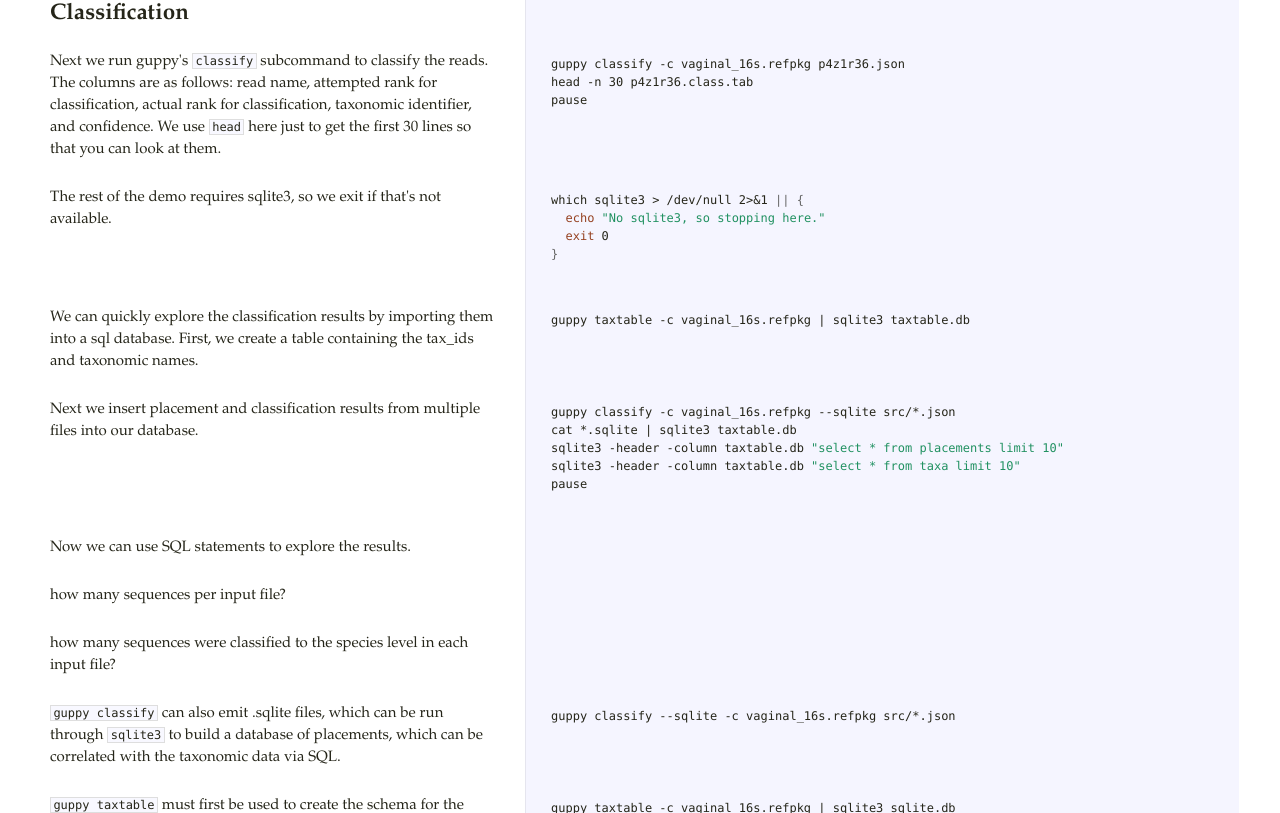
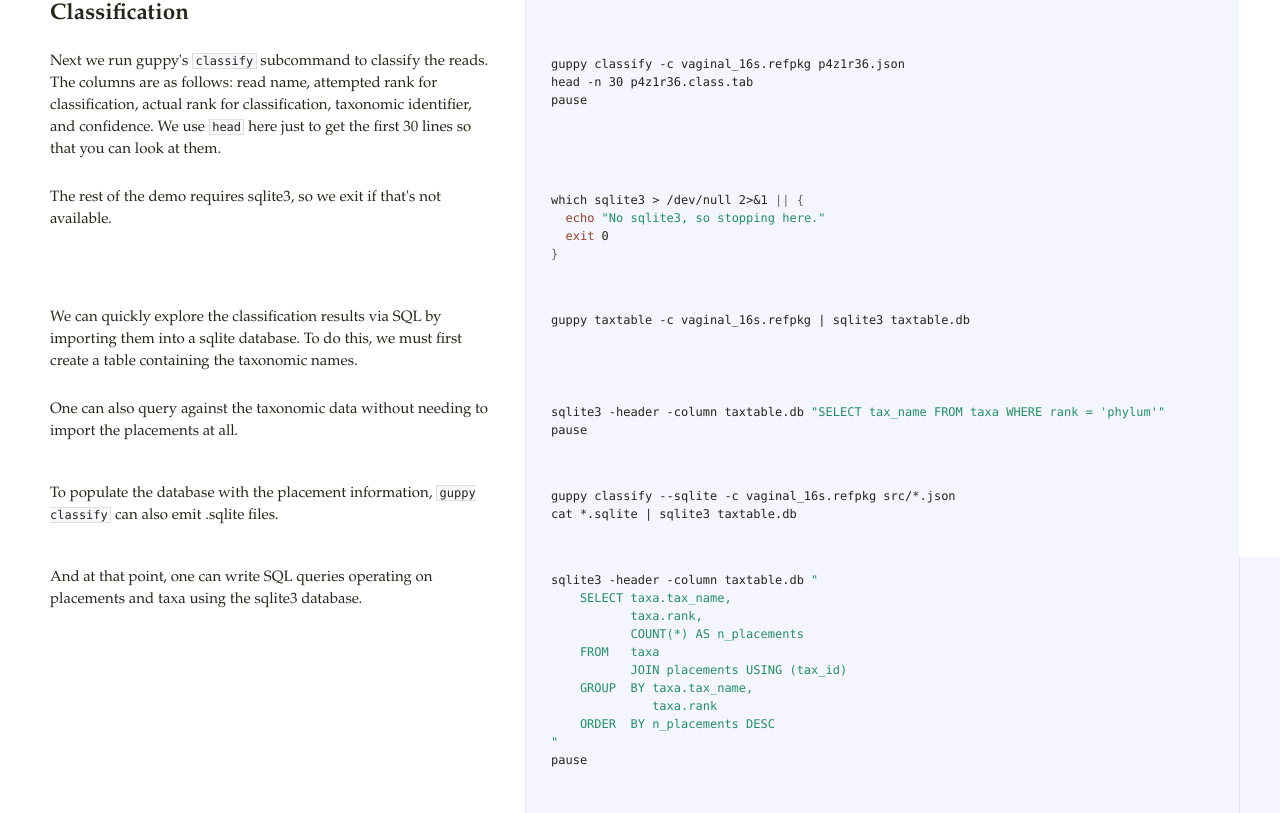
Before and after one commit to fhcrc/microbiome-demo, a plain HTML site: page pplacer_demo.html in a window 1280 px wide. Shown: the part 2594-3407 px from the top of the page. Drawn offline with Linux system fonts and the light colour scheme.

Commit message:
Changing around the sqlite documentation.
Does this need anything else? I feel like it's not verbose enough, but I'm also
not sure what could be added.

```diff
--- a/pplacer_demo.html
+++ b/pplacer_demo.html
@@ -103,8 +103,8 @@ reference alignment, and the anonymous argument, which contains the reads to
 be placed.</p>
 
 </td><td class=code><div class=highlight><pre>
-<span class="c">#pplacer -c vaginal_16s.refpkg src/p4z1r36.fasta</span>
-<span class="c">#pause</span>
+pplacer -c vaginal_16s.refpkg src/p4z1r36.fasta
+pause
 
 </pre></div></td></tr><tr><td class=docs>
 
@@ -268,75 +268,38 @@ which sqlite3 &gt; /dev/null 2&gt;&amp;1 <span class="o">||</span> <span class="
 
 </pre></div></td></tr><tr><td class=docs>
 
-<p>We can quickly explore the classification results by importing them
-into a sql database. First, we create a table containing the tax_ids
-and taxonomic names.</p>
+<p>We can quickly explore the classification results via SQL by importing them
+into a sqlite database. To do this, we must first create a table containing
+the taxonomic names.</p>
 
 </td><td class=code><div class=highlight><pre>
 guppy taxtable -c vaginal_16s.refpkg | sqlite3 taxtable.db
 
 </pre></div></td></tr><tr><td class=docs>
 
-<p>Next we insert placement and classification results from multiple
-files into our database.</p>
+<p>One can also query against the taxonomic data without needing to import the
+placements at all.</p>
 
 </td><td class=code><div class=highlight><pre>
-guppy classify -c vaginal_16s.refpkg --sqlite src/*.json
-cat *.sqlite | sqlite3 taxtable.db
-sqlite3 -header -column taxtable.db <span class="s2">&quot;select * from placements limit 10&quot;</span>
-sqlite3 -header -column taxtable.db <span class="s2">&quot;select * from taxa limit 10&quot;</span>
+sqlite3 -header -column taxtable.db <span class="s2">&quot;SELECT tax_name FROM taxa WHERE rank = &#39;phylum&#39;&quot;</span>
 pause
 
 </pre></div></td></tr><tr><td class=docs>
 
-<p>Now we can use SQL statements to explore the results.</p>
+<p>To populate the database with the placement information, <code>guppy classify</code> can
+also emit .sqlite files.</p>
 
 </td><td class=code><div class=highlight><pre>
+guppy classify --sqlite -c vaginal_16s.refpkg src/*.json
+cat *.sqlite | sqlite3 taxtable.db
 
 </pre></div></td></tr><tr><td class=docs>
 
-<p>how many sequences per input file?</p>
+<p>And at that point, one can write SQL queries operating on placements and taxa
+using the sqlite3 database.</p>
 
 </td><td class=code><div class=highlight><pre>
-
-</pre></div></td></tr><tr><td class=docs>
-
-<p>how many sequences were classified to the species level in each input file?</p>
-
-</td><td class=code><div class=highlight><pre>
-
-
-</pre></div></td></tr><tr><td class=docs>
-
-<p><code>guppy classify</code> can also emit .sqlite files, which can be run through
-<code>sqlite3</code> to build a database of placements, which can be correlated with the
-taxonomic data via SQL.</p>
-
-</td><td class=code><div class=highlight><pre>
-guppy classify --sqlite -c vaginal_16s.refpkg src/*.json
-
-</pre></div></td></tr><tr><td class=docs>
-
-<p><code>guppy taxtable</code> must first be used to create the schema for the database,
-and populate it with the taxonomic data from the reference package.</p>
-
-</td><td class=code><div class=highlight><pre>
-guppy taxtable -c vaginal_16s.refpkg | sqlite3 sqlite.db
-
-</pre></div></td></tr><tr><td class=docs>
-
-<p>After that, the .sqlite files can be used to populate the database with the
-placements.</p>
-
-</td><td class=code><div class=highlight><pre>
-cat *.sqlite | sqlite3 sqlite.db
-
-</pre></div></td></tr><tr><td class=docs>
-
-<p>And at that point, one can write SQL queries against the sqlite3 database.</p>
-
-</td><td class=code><div class=highlight><pre>
-sqlite3 -header -column sqlite.db <span class="s2">&quot;</span>
+sqlite3 -header -column taxtable.db <span class="s2">&quot;</span>
 <span class="s2">    SELECT taxa.tax_name,</span>
 <span class="s2">           taxa.rank,</span>
 <span class="s2">           COUNT(*) AS n_placements</span>
@@ -344,7 +307,7 @@ sqlite3 -header -column sqlite.db <span class="s2">&quot;</span>
 <span class="s2">           JOIN placements USING (tax_id)</span>
 <span class="s2">    GROUP  BY taxa.tax_name,</span>
 <span class="s2">              taxa.rank</span>
-<span class="s2">    ORDER  BY n_placements</span>
+<span class="s2">    ORDER  BY n_placements DESC</span>
 <span class="s2">&quot;</span>
 pause
 
```
Also changed, not shown: 1 other file.
